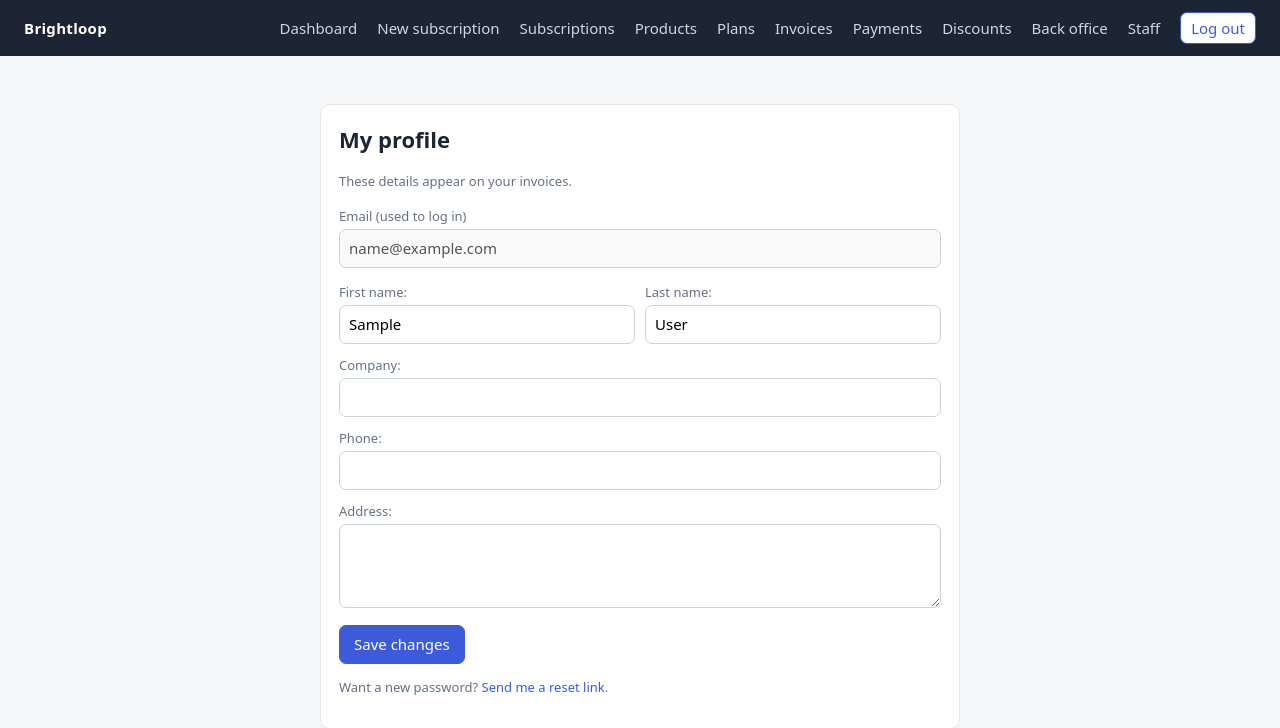
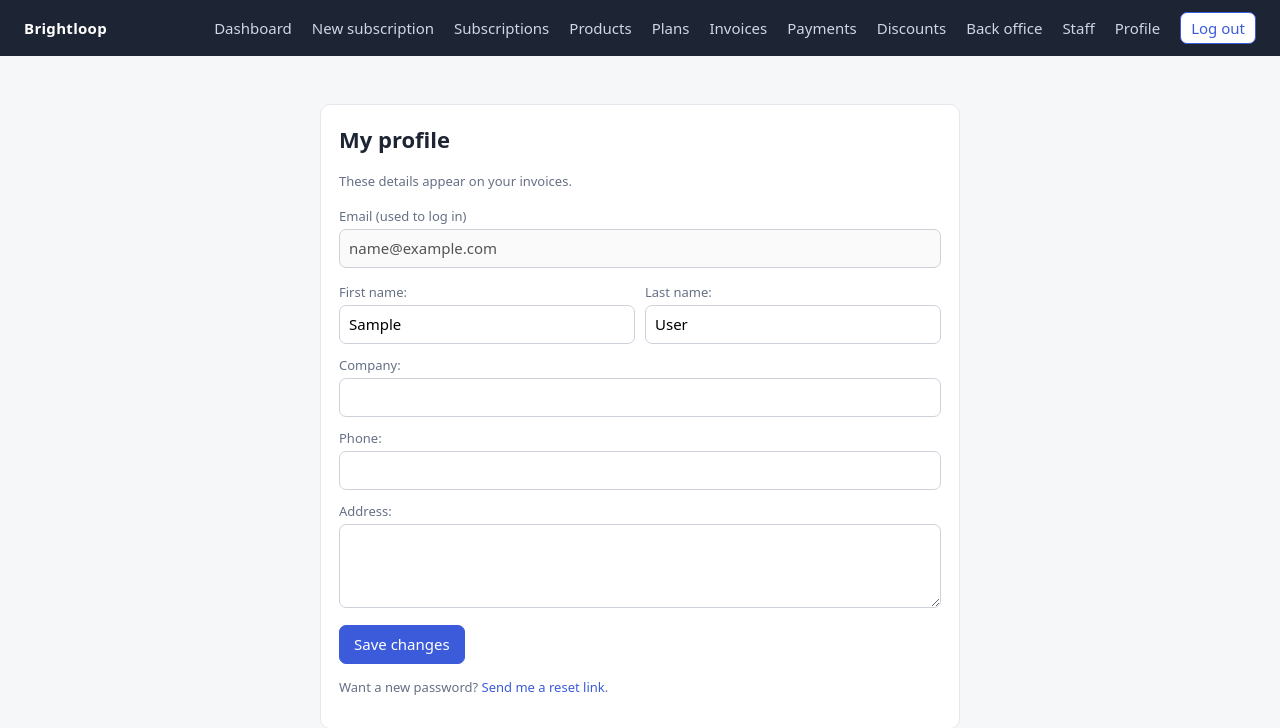
Before and after one commit to anjela-joseph/sms, a Django app: page /profile/ in a window 1280 px wide. Shown: the top 728 px of the page. Run offline with Django 5.2, Linux system fonts and the light colour scheme; the visitor is signed in with stand-in values (Sample User, id 1).

Commit message:
nav: restore Profile link

```diff
--- a/templates/base.html
+++ b/templates/base.html
@@ -52,6 +52,7 @@ form p{margin:0 0 12px}label{display:block;font-size:13px;color:var(--muted);mar
     {% else %}
       <a href="{% url 'portal' %}">My account</a>
     {% endif %}
+    <a href="{% url 'profile' %}">Profile</a>
     <form method="post" action="{% url 'logout' %}" style="margin:0">{% csrf_token %}<button class="btn ghost" style="padding:4px 10px">Log out</button></form>
   {% else %}
     <a href="{% url 'login' %}">Log in</a><a href="{% url 'signup' %}">Sign up</a>
```
